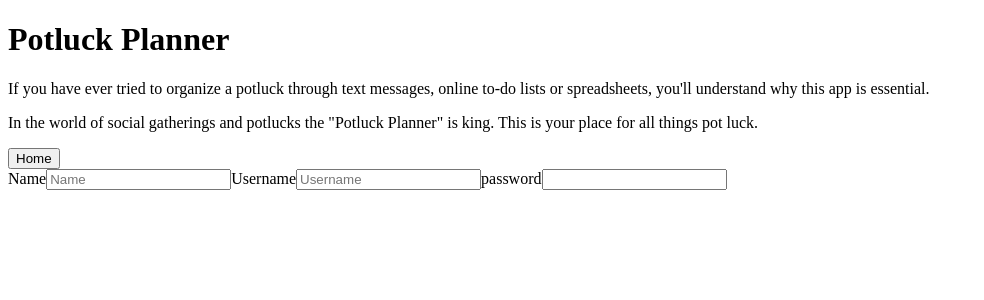
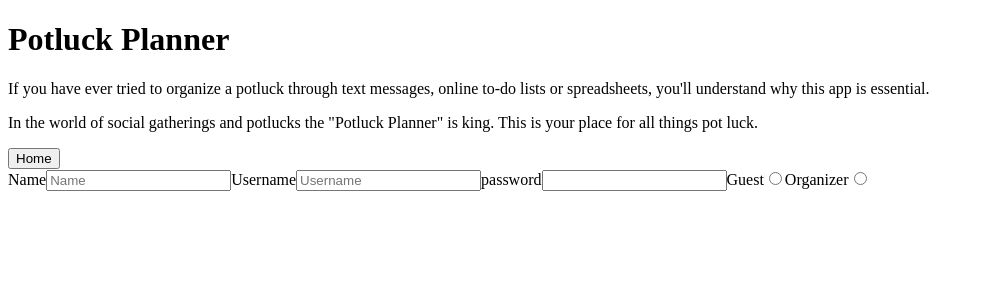
Before and after one commit to ft-potluck-planner-3/front-end, a React (Create React App) app in the folder potluck-planner/: page / in a window 1280 px wide. Shown: the top 300 px of the page, without its empty margins (0-984 px from the left). Built offline with nearby package versions, Linux system fonts and the light colour scheme.

Commit message:
Added RADIO BUTTON

```diff
--- a/potluck-planner/src/components/SignUp.js
+++ b/potluck-planner/src/components/SignUp.js
@@ -54,6 +54,25 @@ const handleChanges = e => {
                         value={credentials.password}
                     />
                 </label>
+                <label>Guest
+
+                <input
+                type="radio"
+                name="userType"
+                value="guest"
+                onChange={handleChanges}
+                checked={credentials.userType === 'guest'}
+                />
+                </label>
+                <label>Organizer
+                <input
+                type="radio"
+                name="userType"
+                value="organizer"
+                onChange={handleChanges}
+                checked={credentials.userType === 'organizer'}
+                />
+                </label>
 
                     </form>
                 </div>
```
